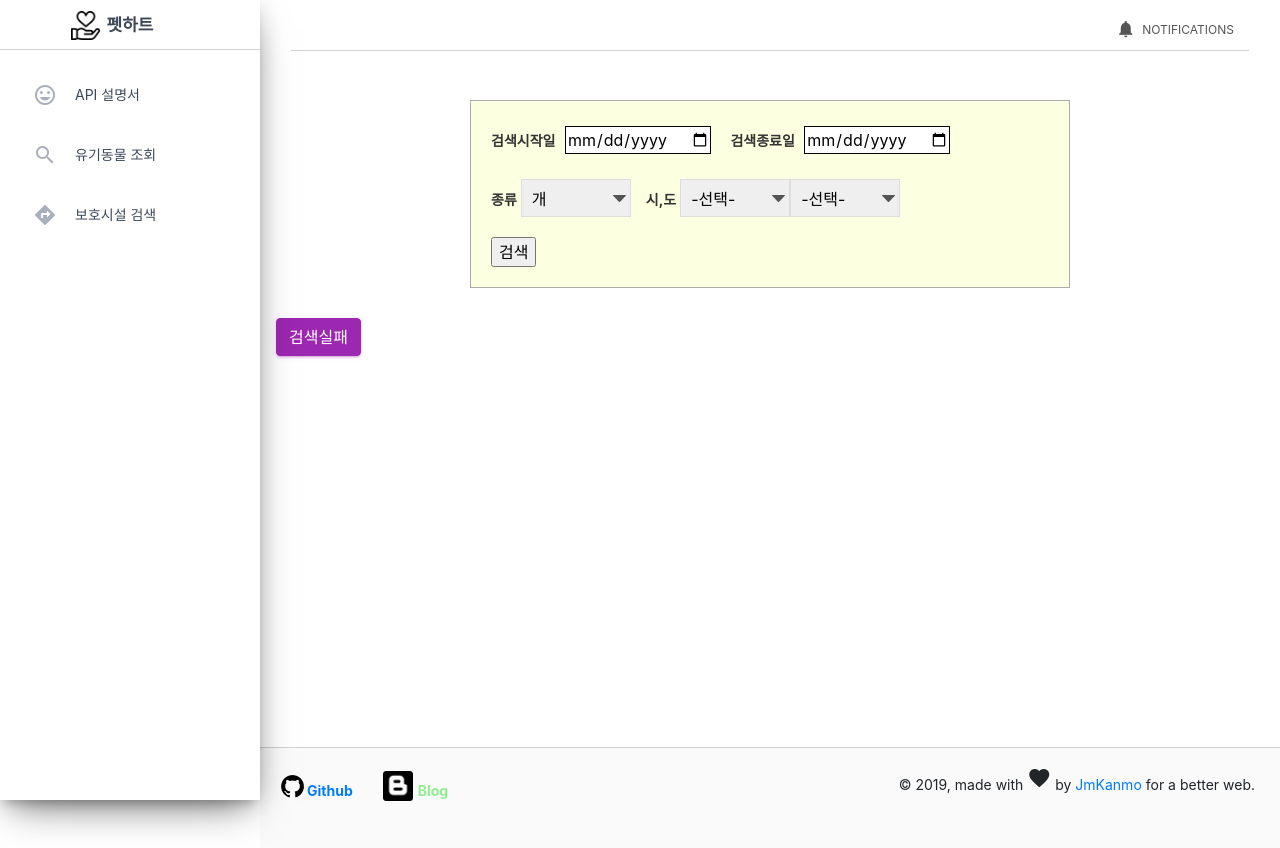
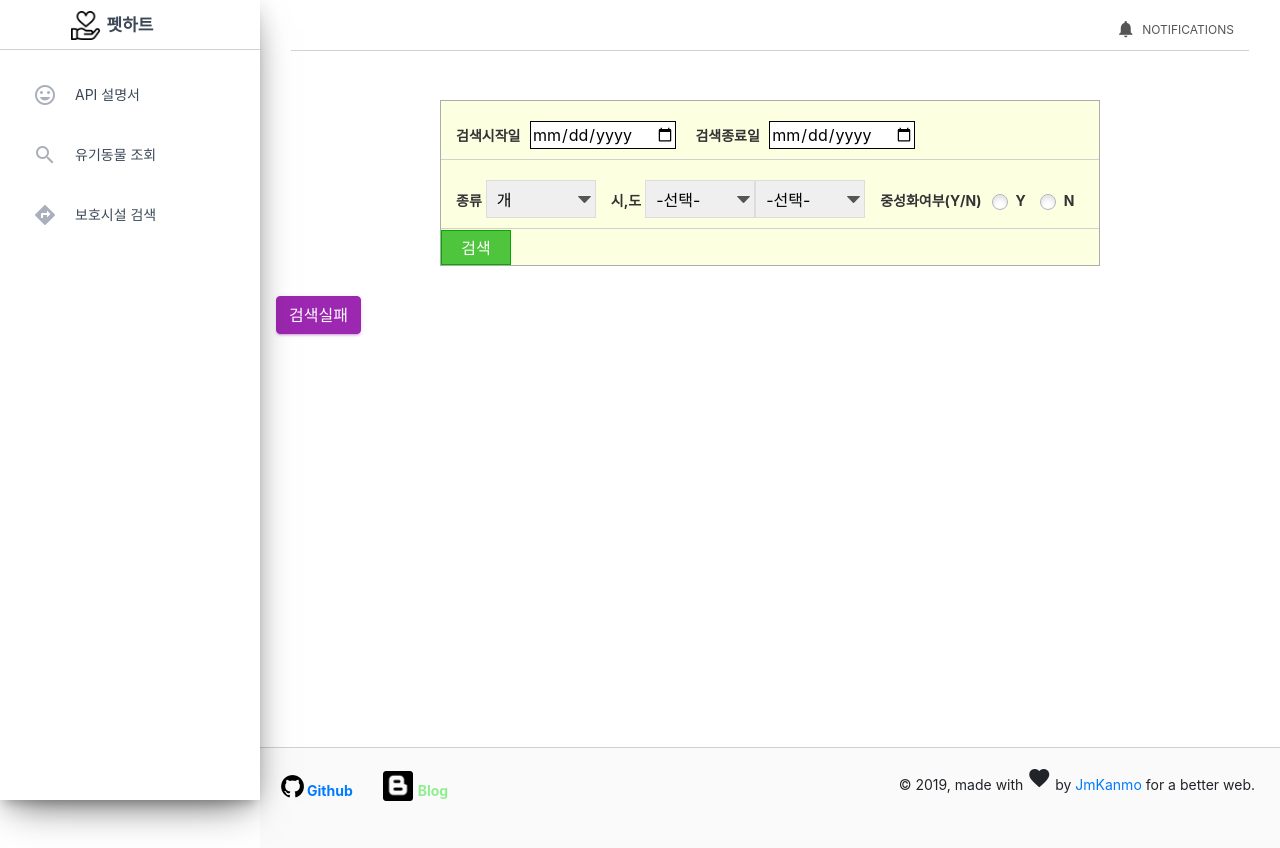
Before and after one commit to JmKanmo/PetService_Web, a Flask app: template templates/dashboard.html in a window 1280 px wide. Run offline with Flask 2, Linux system fonts and the light colour scheme; the template is opened without the code that fills it, so the values that code supplies are empty; some libraries are stand-ins or nearby versions.

Commit message:
검색조건기능추가

```diff
--- a/rest_client/controller.py
+++ b/rest_client/controller.py
@@ -46,28 +46,47 @@ def map():
 
 # 유기동물정보조회 코드영역
 
-animal_list = Animal_Resource().get('', '', '', '', '')
+animal_list = Animal_Resource().get('', '', '', '', '', '')
 
 
 @BluePrint.route('/dashboard', methods=['POST', 'GET'])
 def dashboard():
     if request.method == 'POST':
-        print(request.form['start_day']+" " +
-              request.form['end_day']+" "+request.form['animal_kinds'])
-        print(request.form['sido_kinds']+" "+request.form['sigungu_kinds'])
-    list_param = []
-    random.shuffle(animal_list)
-    if animal_list != None:
-        if len(animal_list) < 15:
-            for item in animal_list:
-                list_param.append(item)
-        else:
-            for cnt in range(0, 15):
-                list_param.append(animal_list[cnt])
+        start_day = request.form['start_day'].replace("-", "")
+        end_day = request.form['end_day'].replace("-", "")
+        animal_kinds = request.form['animal_kinds']
+        sido_kinds = '' if request.form['sido_kinds'] == '-선택-' else request.form['sido_kinds']
+        sigungu_kinds = '' if request.form['sigungu_kinds'] == '-선택-' else request.form['sigungu_kinds']
+        neutralization = request.form.getlist('neutralization')
+        search_list = Animal_Resource().get(start_day, end_day, animal_kinds,
+                                            sido_kinds, sigungu_kinds, ''.join(neutralization))
+        list_param = []
+        if search_list != None:
+            if len(search_list) < 15:
+                for item in search_list:
+                    list_param.append(item)
+            else:
+                for cnt in range(0, 15):
+                    list_param.append(search_list[cnt])
 
-    return render_template(
-        'dashboard.html', nav_menu="dashboard", animal_list=list_param
-    )
+        return render_template(
+            'dashboard.html', nav_menu="dashboard", animal_list=list_param
+        )
+
+    else:
+        list_param = []
+        random.shuffle(animal_list)
+        if animal_list != None:
+            if len(animal_list) < 15:
+                for item in animal_list:
+                    list_param.append(item)
+            else:
+                for cnt in range(0, 15):
+                    list_param.append(animal_list[cnt])
+
+        return render_template(
+            'dashboard.html', nav_menu="dashboard", animal_list=list_param
+        )
 
 
 @BluePrint.route('/animal_info')
--- a/rest_server/resource_Animal.py
+++ b/rest_server/resource_Animal.py
@@ -19,10 +19,10 @@ class Animal_Resource:
         upkind = param[2] if param[2] != '' else '417000'
         kind = ''  # 품종코드 - 품종코드API 참조
         upr_cd = param[3] if param[3] != '' else ''  # 시도조회 API 참조
-        org_cd = ''  # 시군구조회 API 참조
+        org_cd = param[4] if param[4] != '' else ''  # 시군구조회 API 참조
         care_reg_no = ''  # 보호소번호 API 참조
         state = 'null'  # 기본값(null), 공고중(notice), 보호중(protect)
-        neuter_yn = param[4] if param[4] != '' else 'U'  # 중성화여부 (Y , N , U)
+        neuter_yn = param[5] if param[5] != '' else 'U'  # 중성화여부 (Y , N , U)
         pageNo = '1'  # 페이지번호
         numOfRows = '500'  # 페이지당 보여줄 개수
 
--- a/static/css/dashboard_style.css
+++ b/static/css/dashboard_style.css
@@ -16,15 +16,18 @@ ol {
 }
 
 .search_form {
-    padding: 25px 20px 20px 20px;
-    width: 600px;
+    position: relative;
+    padding-bottom: 36px;
+    width: 660px;
     border: 1px solid #acacac;
     margin: 0 auto;
     background: rgba(245, 255, 149, 0.29);
 }
 
 .search_form .date_form {
-    padding-bottom: 20px;
+    margin-top: 20px;
+    padding: 0 0 5px 15px;
+    border-bottom: 1px solid #d1d1d1;
 }
 
 .search_form input[type="date"] {
@@ -47,7 +50,9 @@ ol {
 }
 
 .search_form .condition_form {
-    padding-bottom: 20px;
+    margin-top: 20px;
+    padding: 0 0 10px 15px;
+    border-bottom: 1px solid #d1d1d1;
 }
 
 .condition_form label {
@@ -91,6 +96,32 @@ ol {
     width: 13px;
     height: 7px;
     content: "";
+}
+
+.search_form .isNutralization {
+    float: left;
+    font-weight: bold;
+    position: relative;
+    top: 10px;
+    font-size: 14px;
+    margin-left: 15px;
+    color: #333;
+}
+
+.search_form .custom-radio {
+    float: left;
+    margin-left: 10px;
+}
+
+.search_form .search_btn {
+    border: 1px solid #08a600;
+    background: #4ec53d;
+    font-size: 16px;
+    color: #fff;
+    width: 70px;
+    height: 35px;
+    position: absolute;
+    bottom: 0;
 }
 
 .animal_list {
--- a/templates/dashboard.html
+++ b/templates/dashboard.html
@@ -63,6 +63,16 @@
                         <option>-선택-</option>
                     </select>
                 </div>
+
+                <p class="isNutralization">중성화여부(Y/N)</p>
+                <div class="custom-control custom-radio">
+                    <input type="radio" name="neutralization" id="yes" class="custom-control-input" value="Y">
+                    <label class="custom-control-label" for="yes">Y</label>
+                </div>
+                <div class="custom-control custom-radio">
+                    <input type="radio" name="neutralization" id="no" class="custom-control-input" value="N">
+                    <label class="custom-control-label" for="no">N</label>
+                </div>
             </div>
             <input class="search_btn" type="submit" value="검색" title="조건에 맞는 동물을 검색합니다.">
         </form>
```
